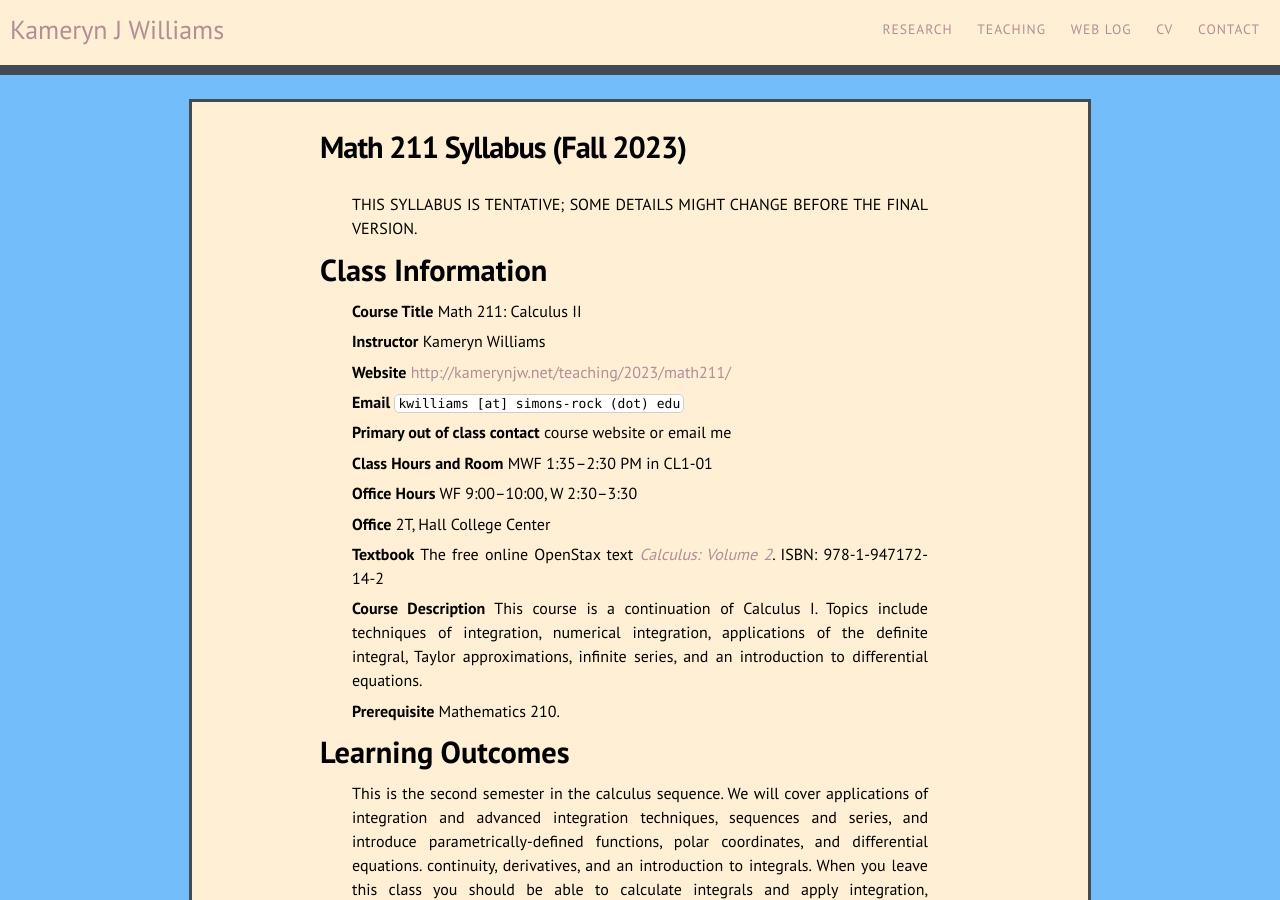
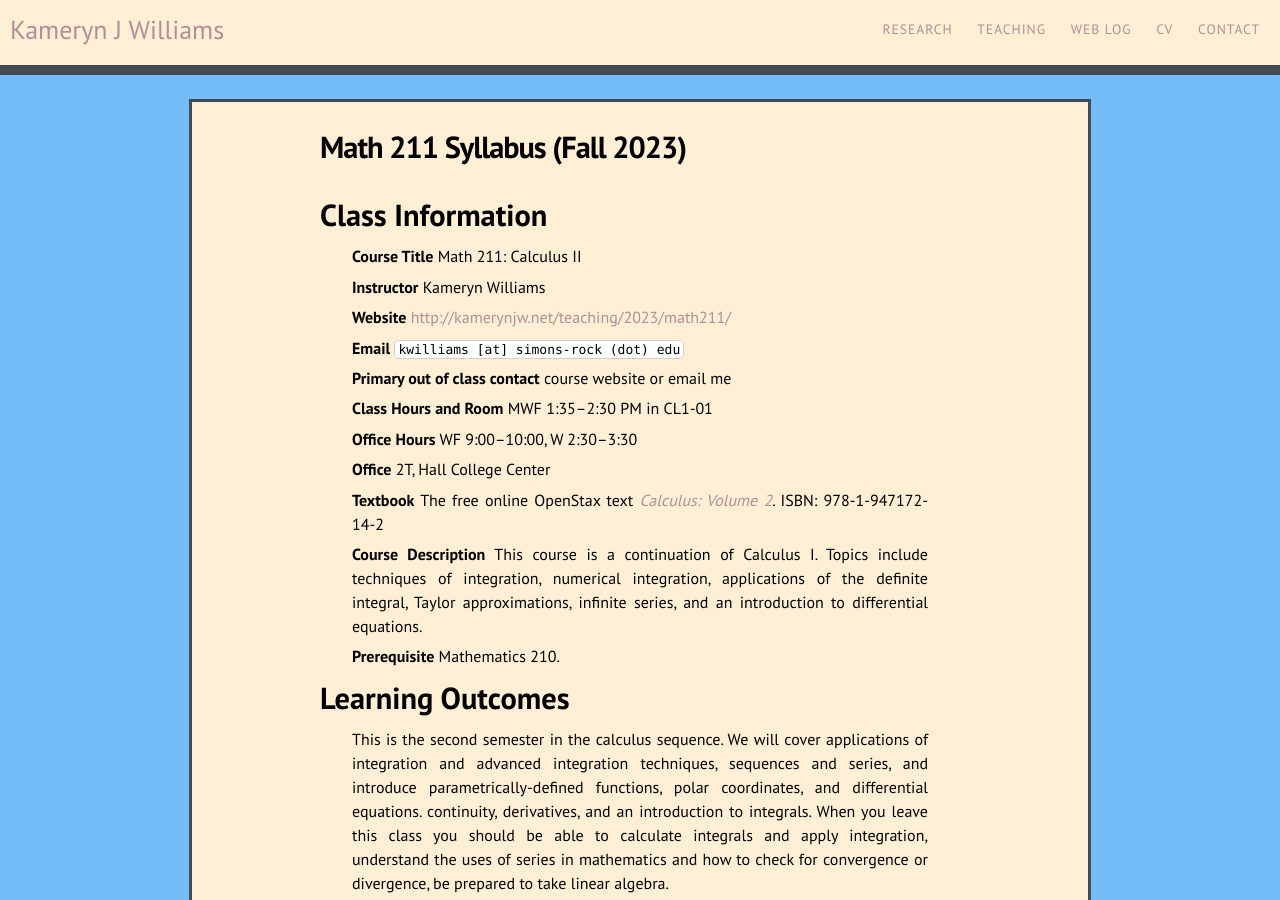
Before and after one commit to kamerynjw/kamerynjw.github.io, a Jekyll site: the page built from teaching/2023/math211/syllabus.md, in a window 1280 px wide and 900 px high. Built offline with Jekyll 4.4.1, drawn with Linux system fonts in a browser that asks for light colours; nearby versions of some CDN libraries.

Commit message:
removed TENTATIVE notice

```diff
--- a/teaching/2023/math211/syllabus.md
+++ b/teaching/2023/math211/syllabus.md
@@ -4,7 +4,6 @@ title: "Math 211 Syllabus (Fall 2023)"
 permalink: /teaching/2023/math211/syllabus/
 ---
 
-THIS SYLLABUS IS TENTATIVE; SOME DETAILS MIGHT CHANGE BEFORE THE FINAL VERSION.
 
 Class Information
 =====
```
Also changed, not shown: teaching/2023/math210/syllabus.md (+0 -1 lines).
